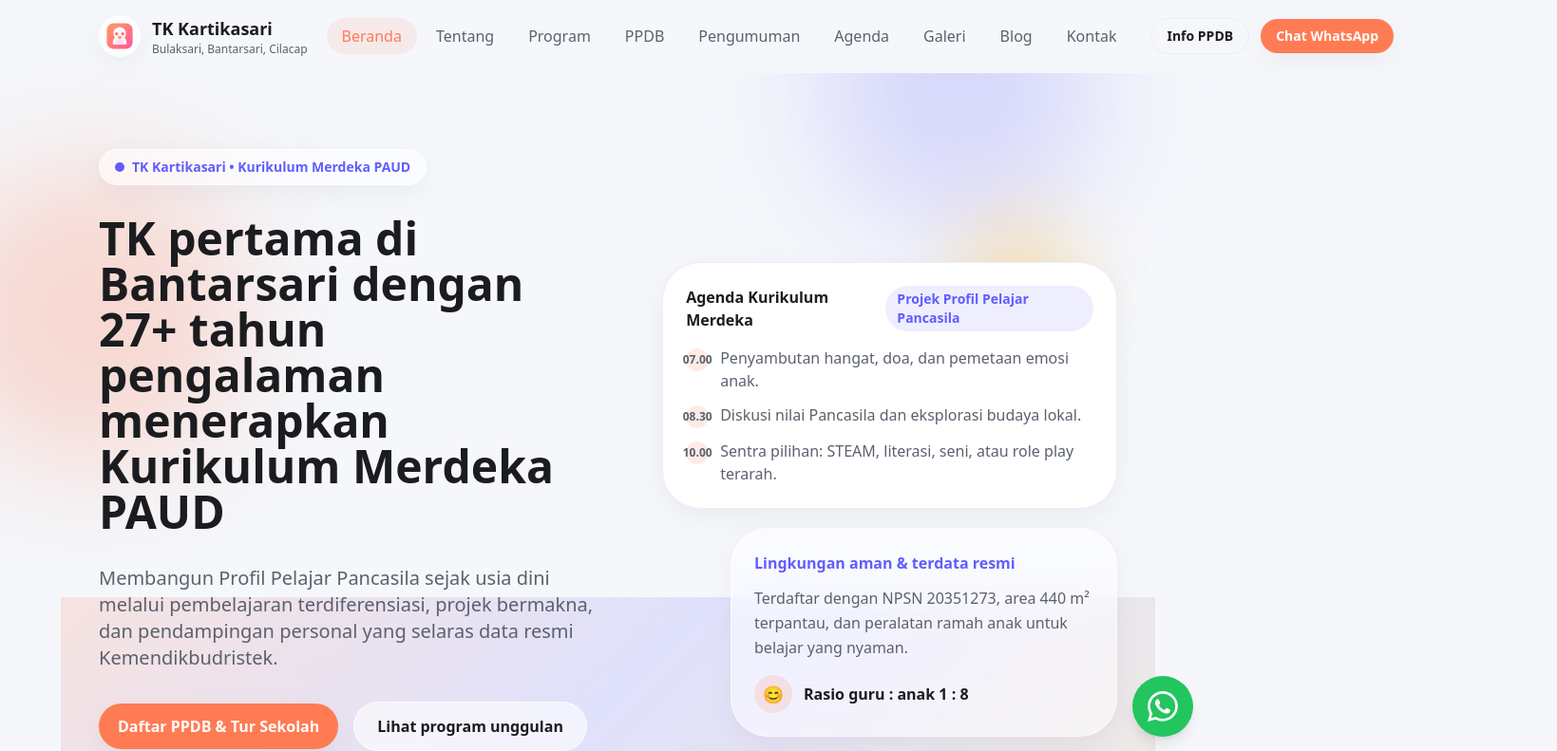
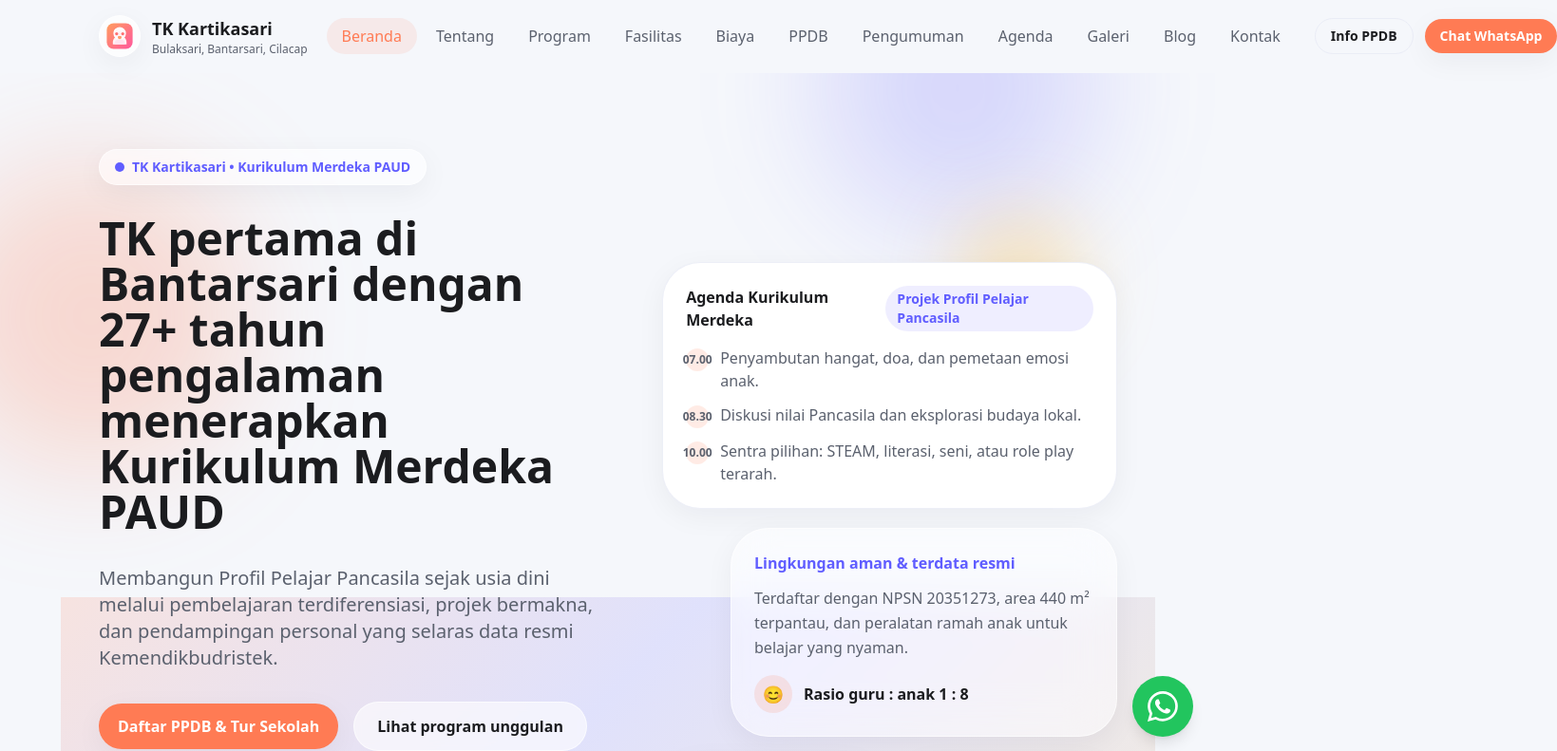
Before and after one commit to jwrfree/tk-kartikasari, a Next.js app: page / in a window 1280 px wide. Shown: the top 791 px of the page at 95% size, 1639 px wide, since content can reach past the window. Built offline with nearby package versions, Linux system fonts and the light colour scheme.

Commit message:
feat: Add new pages to navigation

```diff
--- a/data/navigation.ts
+++ b/data/navigation.ts
@@ -1,3 +1,4 @@
+
 export type NavItem = {
   label: string;
   href: string;
@@ -7,6 +8,8 @@ export const mainNav: NavItem[] = [
   { label: "Beranda", href: "/" },
   { label: "Tentang", href: "/tentang" },
   { label: "Program", href: "/program" },
+  { label: "Fasilitas", href: "/fasilitas" },
+  { label: "Biaya", href: "/biaya" },
   { label: "PPDB", href: "/ppdb" },
   { label: "Pengumuman", href: "/pengumuman" },
   { label: "Agenda", href: "/agenda" },
```
